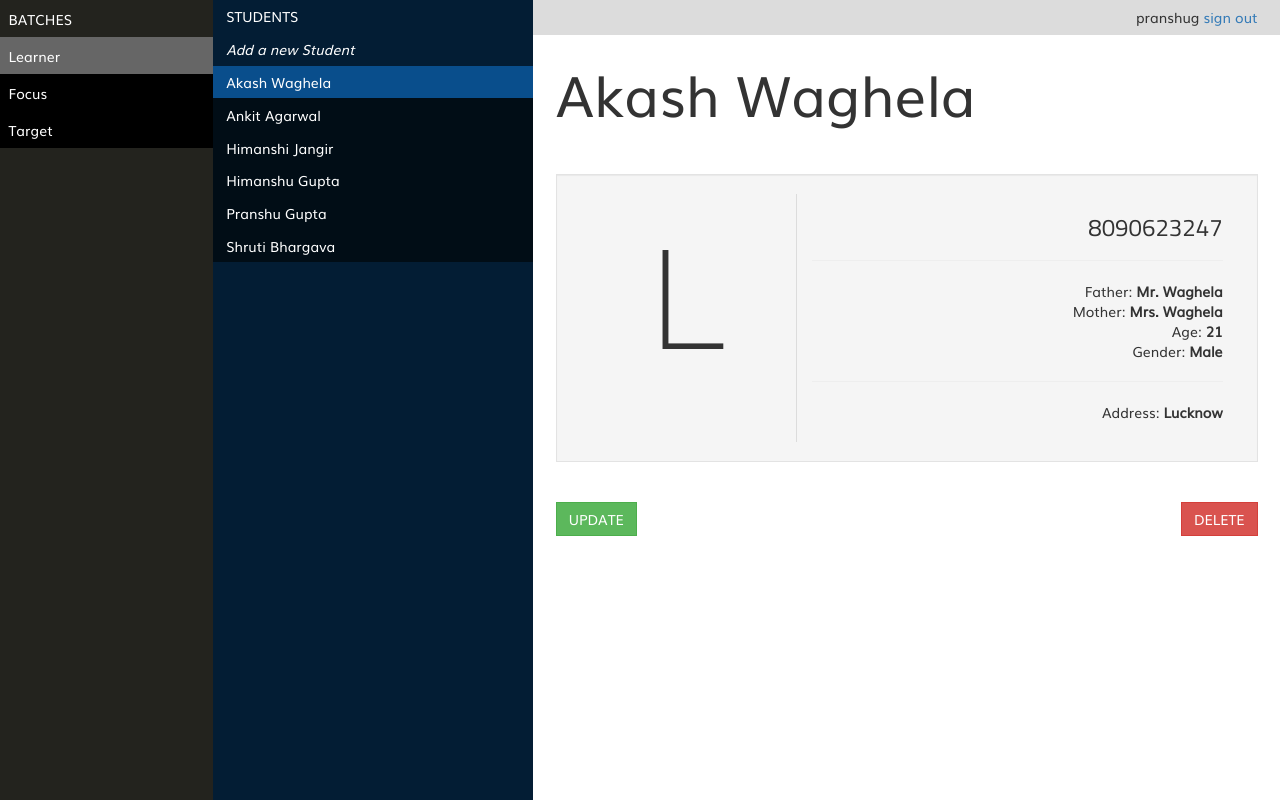
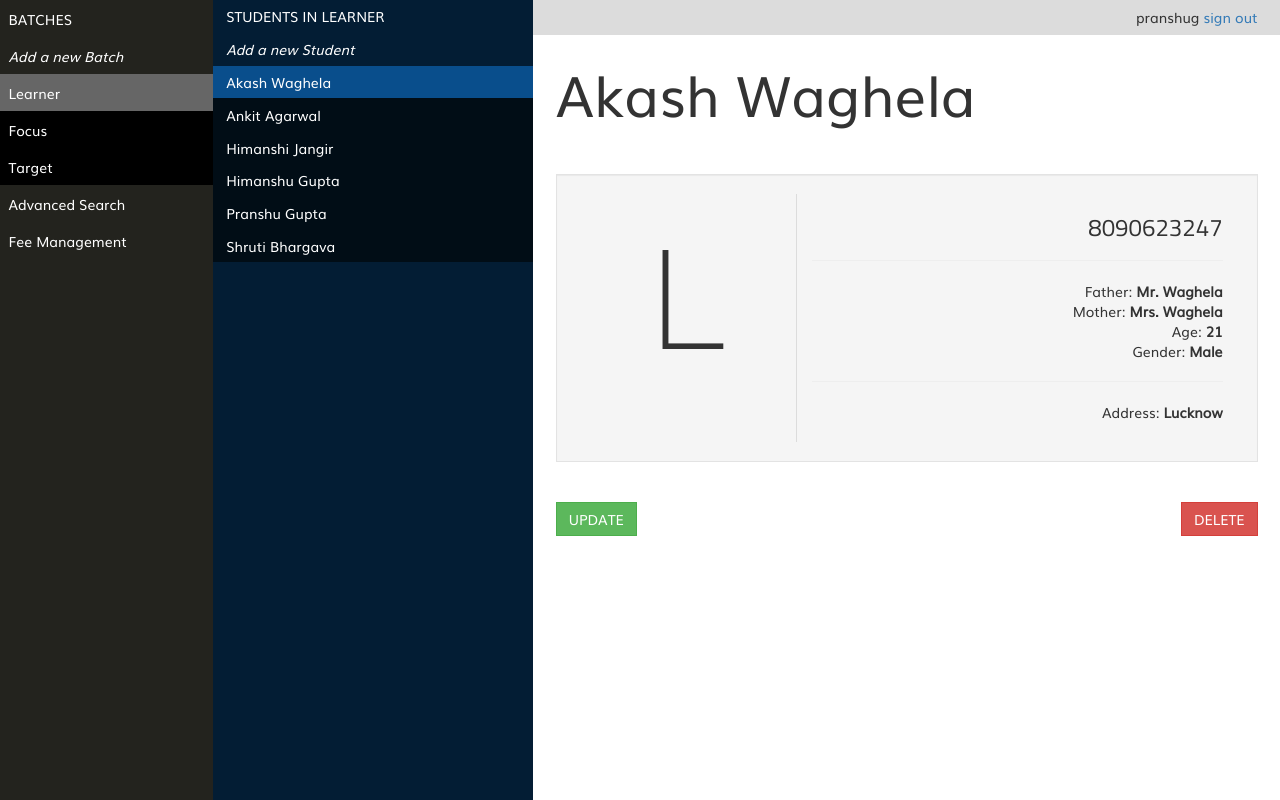
Before and after one commit to prashantkumar42/OSMS, a Django app: page /dashboard/ in a window 1280 px wide. Run offline with Django 3.2, Linux system fonts and the light colour scheme; a user stored in the database is signed in; data comes from the database, SQL or seed files in the repository; both versions use the stored data as it was after the commit; some libraries are stand-ins or nearby versions.

Commit message:
added more links on the dashboard side pane

```diff
--- a/datacloud/dashboard/templates/dashboard/dashboard.html
+++ b/datacloud/dashboard/templates/dashboard/dashboard.html
@@ -15,6 +15,9 @@
                 <div class="row batch" style="background-color: rgb(35,35,30)">
                     BATCHES
                 </div>
+                <div class="row batch" style="background-color: rgb(35,35,30)">
+                    <i id="hover" data-toggle="modal" data-target="#addBatch">Add a new Batch</i>
+                </div>
                 <div class="row batch" id="batch1" onclick="getStudents(1)">
                     Learner
                 </div>
@@ -24,9 +27,15 @@
                 <div class="row batch" id="batch3" onclick="getStudents(3)">
                     Target
                 </div>
+                <div class="row" id="search">
+                    Advanced Search
+                </div>
+                <div class="row" id="fees">
+                    Fee Management
+                </div>
             </div>
             <div class="col-sm-3 muli" id="panel2">
-                <div class="row student" style="background-color: rgb(3, 29, 52)">
+                <div class="row student" id="stdlistname" style="background-color: rgb(3, 29, 52)">
                     STUDENTS
                 </div>
                 <div class="row student" style="background-color: rgb(3, 29, 52)">
--- a/datacloud/datacloud/static/static_dirs/scripts/dashboard.js
+++ b/datacloud/datacloud/static/static_dirs/scripts/dashboard.js
@@ -58,7 +58,7 @@
     console.log(batchID)
     batches = ["Learner", "Focus", "Target"];
     endpoint = "/services/api?batch=" + batches[batchID-1];
-
+    document.getElementById("stdlistname").innerText = "STUDENTS IN " + (batches[batchID-1]).toUpperCase();
     document.getElementById("batch"+batchID).style = "background-color:#666";
     if (highlightedBatch != null) {
         document.getElementById("batch" + highlightedBatch).style = "";
--- a/datacloud/datacloud/static/static_dirs/stylesheets/dashboard.css
+++ b/datacloud/datacloud/static/static_dirs/stylesheets/dashboard.css
@@ -93,3 +93,15 @@
 .btn-danger {
   border-radius: 0;
 }
+
+#search, #fees {
+  padding:4%;
+  margin:0;
+}
+#search:hover {
+  background-color: darkslateblue;
+}
+
+#fees:hover {
+  background-color: green;
+}
--- a/datacloud/datacloud/static/static_dirs/stylesheets/index.css
+++ b/datacloud/datacloud/static/static_dirs/stylesheets/index.css
@@ -18,6 +18,7 @@
     position: fixed;
     right: 0;
     z-index: 1000;
+    box-shadow: 0 14px 28px rgba(0,0,0,0.25), 0 10px 10px rgba(0,0,0,0.22);
 }
 
 #footer {
--- a/datacloud/datacloud/templates/datacloud/index.html
+++ b/datacloud/datacloud/templates/datacloud/index.html
@@ -14,7 +14,7 @@
                 <div class="row-fluid" id="intropane">
                     <br><br>
                     <h1 class="titillium big">School Management System</h1>
-                    <h5 class="muli" style="margin-left:0.5%">Efficiently manage Student List, Fee Payment List and Student Grades</h5>
+                    <h5 class="muli" style="margin-left:0.5%">Efficiently manage Student List, Fees and Student Grades</h5>
                     <br><br><br>
                 </div>
                 <div class="row-fluid" id="contentpane">
```
Also changed, not shown: datacloud/db.sqlite3.
